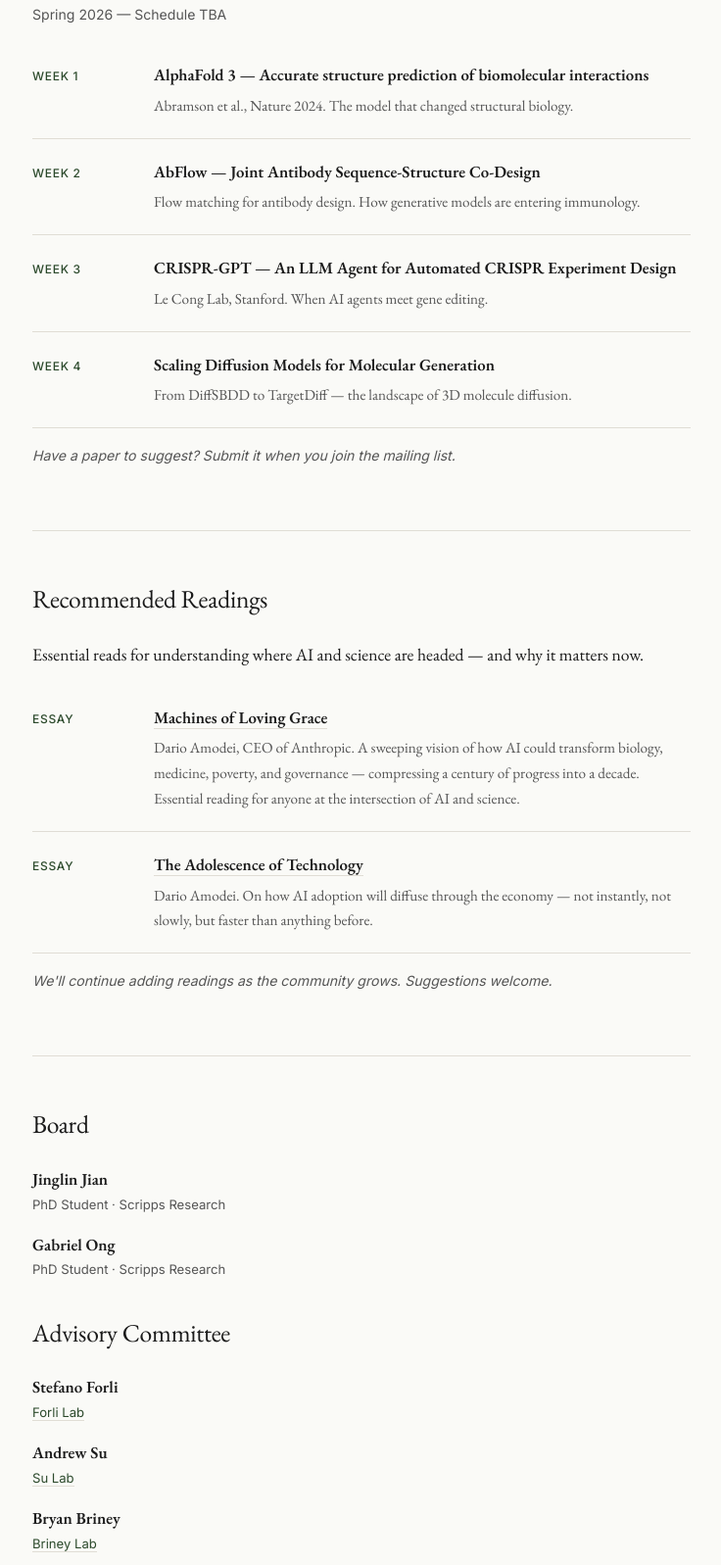
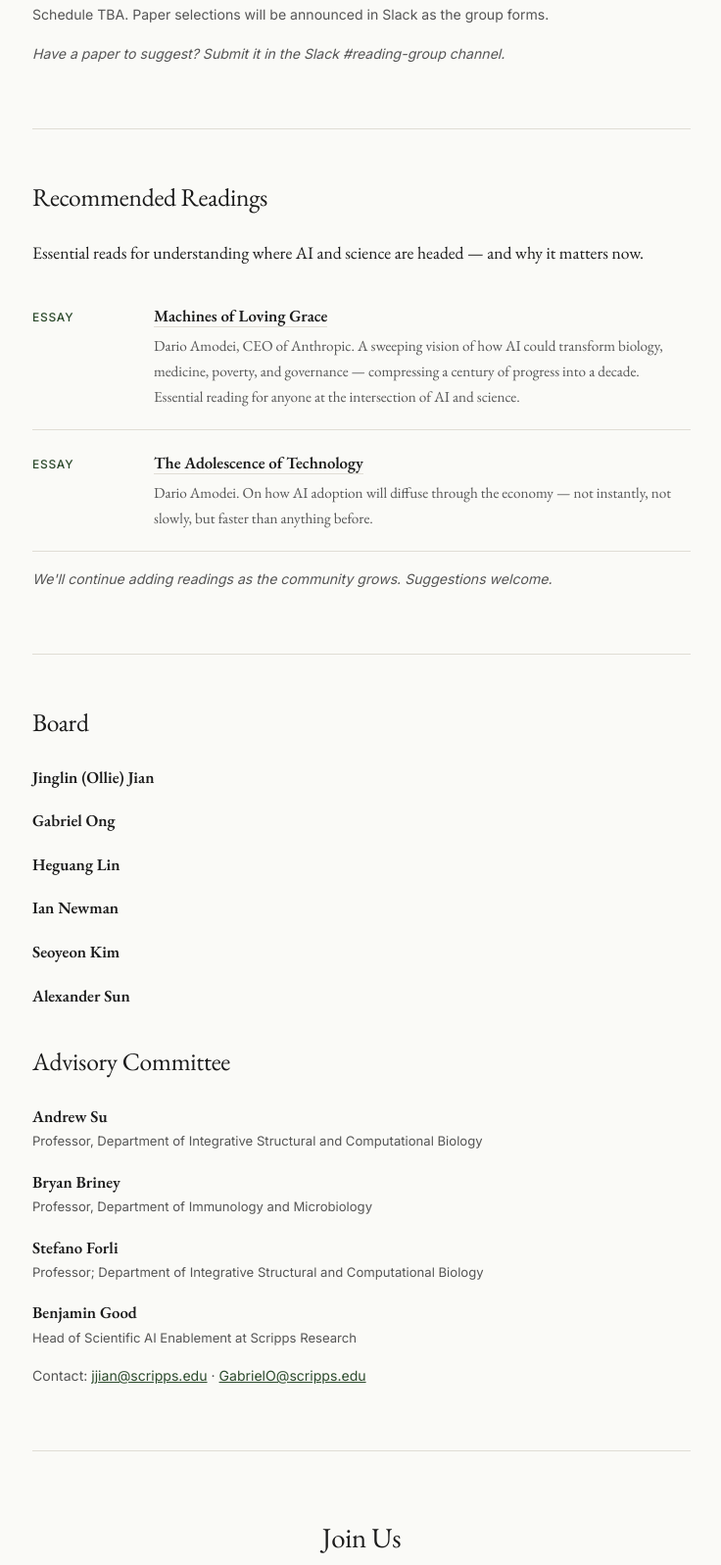
Before and after one commit to AIxScience-club/AIxScience-club.github.io, a plain HTML site: page index.html in a window 1280 px wide. Shown: the part 2266-3863 px from the top of the page at 98% size, without its empty margins (271-1007 px from the left). Drawn offline with nearby package versions, Linux system fonts and the light colour scheme.

Commit message:
Update club site details

```diff
--- a/index.html
+++ b/index.html
@@ -481,41 +481,9 @@
       </div>
 
       <h3>Upcoming Papers</h3>
-      <p class="small">Spring 2026 — Schedule TBA</p>
+      <p class="small">Schedule TBA. Paper selections will be announced in Slack as the group forms.</p>
 
-      <div class="schedule-item">
-        <div class="freq">Week 1</div>
-        <div class="detail">
-          <h3>AlphaFold 3 — Accurate structure prediction of biomolecular interactions</h3>
-          <p>Abramson et al., Nature 2024. The model that changed structural biology.</p>
-        </div>
-      </div>
-
-      <div class="schedule-item">
-        <div class="freq">Week 2</div>
-        <div class="detail">
-          <h3>AbFlow — Joint Antibody Sequence-Structure Co-Design</h3>
-          <p>Flow matching for antibody design. How generative models are entering immunology.</p>
-        </div>
-      </div>
-
-      <div class="schedule-item">
-        <div class="freq">Week 3</div>
-        <div class="detail">
-          <h3>CRISPR-GPT — An LLM Agent for Automated CRISPR Experiment Design</h3>
-          <p>Le Cong Lab, Stanford. When AI agents meet gene editing.</p>
-        </div>
-      </div>
-
-      <div class="schedule-item">
-        <div class="freq">Week 4</div>
-        <div class="detail">
-          <h3>Scaling Diffusion Models for Molecular Generation</h3>
-          <p>From DiffSBDD to TargetDiff — the landscape of 3D molecule diffusion.</p>
-        </div>
-      </div>
-
-      <p class="small" style="margin-top: 1rem;"><em>Have a paper to suggest? Submit it when you join the mailing list.</em></p>
+      <p class="small" style="margin-top: 1rem;"><em>Have a paper to suggest? Submit it in the Slack #reading-group channel.</em></p>
     </section>
 
     <!-- Recommended Readings -->
@@ -549,27 +517,41 @@
       <h2>Board</h2>
       <div class="founders">
         <div class="founder">
-          <span class="name">Jinglin Jian</span>
-          <div class="role">PhD Student · Scripps Research</div>
+          <span class="name">Jinglin (Ollie) Jian</span>
         </div>
         <div class="founder">
           <span class="name">Gabriel Ong</span>
-          <div class="role">PhD Student · Scripps Research</div>
+        </div>
+        <div class="founder">
+          <span class="name">Heguang Lin</span>
+        </div>
+        <div class="founder">
+          <span class="name">Ian Newman</span>
+        </div>
+        <div class="founder">
+          <span class="name">Seoyeon Kim</span>
+        </div>
+        <div class="founder">
+          <span class="name">Alexander Sun</span>
         </div>
       </div>
       <h2 style="margin-top: 2rem;">Advisory Committee</h2>
       <div class="founders">
         <div class="founder">
-          <span class="name">Stefano Forli</span>
-          <div class="role"><a href="https://forlilab.org/">Forli Lab</a></div>
-        </div>
-        <div class="founder">
           <span class="name">Andrew Su</span>
-          <div class="role"><a href="https://sulab.org/">Su Lab</a></div>
+          <div class="role">Professor, Department of Integrative Structural and Computational Biology</div>
         </div>
         <div class="founder">
           <span class="name">Bryan Briney</span>
-          <div class="role"><a href="https://brineylab.com/">Briney Lab</a></div>
+          <div class="role">Professor, Department of Immunology and Microbiology</div>
+        </div>
+        <div class="founder">
+          <span class="name">Stefano Forli</span>
+          <div class="role">Professor; Department of Integrative Structural and Computational Biology</div>
+        </div>
+        <div class="founder">
+          <span class="name">Benjamin Good</span>
+          <div class="role">Head of Scientific AI Enablement at Scripps Research</div>
         </div>
       </div>
       <p class="small" style="margin-top: 1rem;">
@@ -583,7 +565,7 @@
       <p>
         Whether you're an AI researcher curious about biology, a chemist curious about machine learning, or simply someone who believes the future is interdisciplinary — you belong here.
       </p>
-      <a href="https://join.slack.com/t/aixsciencescripps/shared_invite/zt-3qjv2adua-lZEc7j_qIRF8878PrSdi4Q" class="btn" id="join-btn">Join our Slack</a>
+      <a href="https://join.slack.com/t/research-aihq/shared_invite/zt-41dq1ghv7-vl77au444N1n3RqX02iuhA" class="btn" id="join-btn">Join our Slack</a>
       <a href="#reading-group" class="btn btn-outline">View Reading Group</a>
     </section>
 
```
